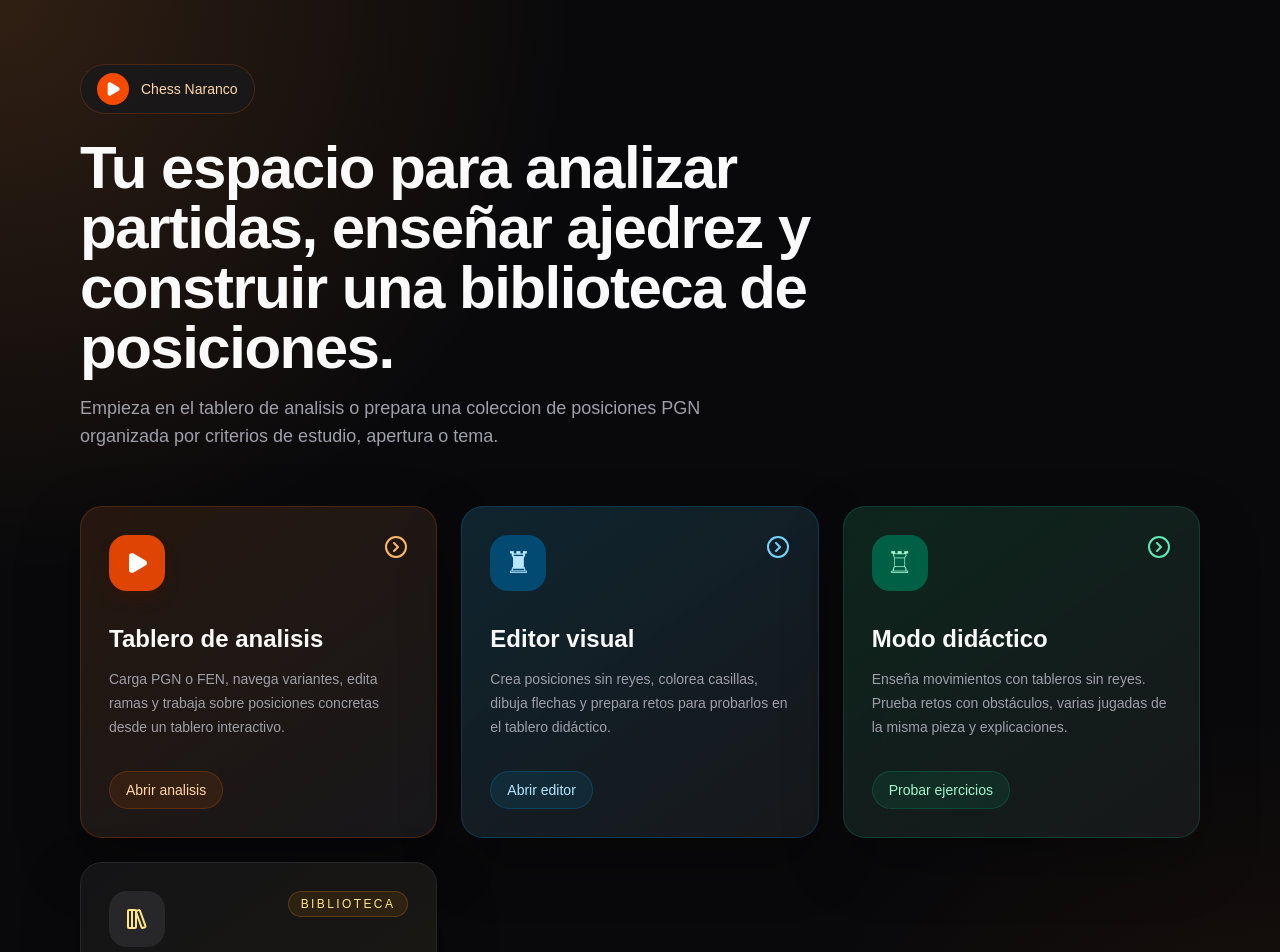
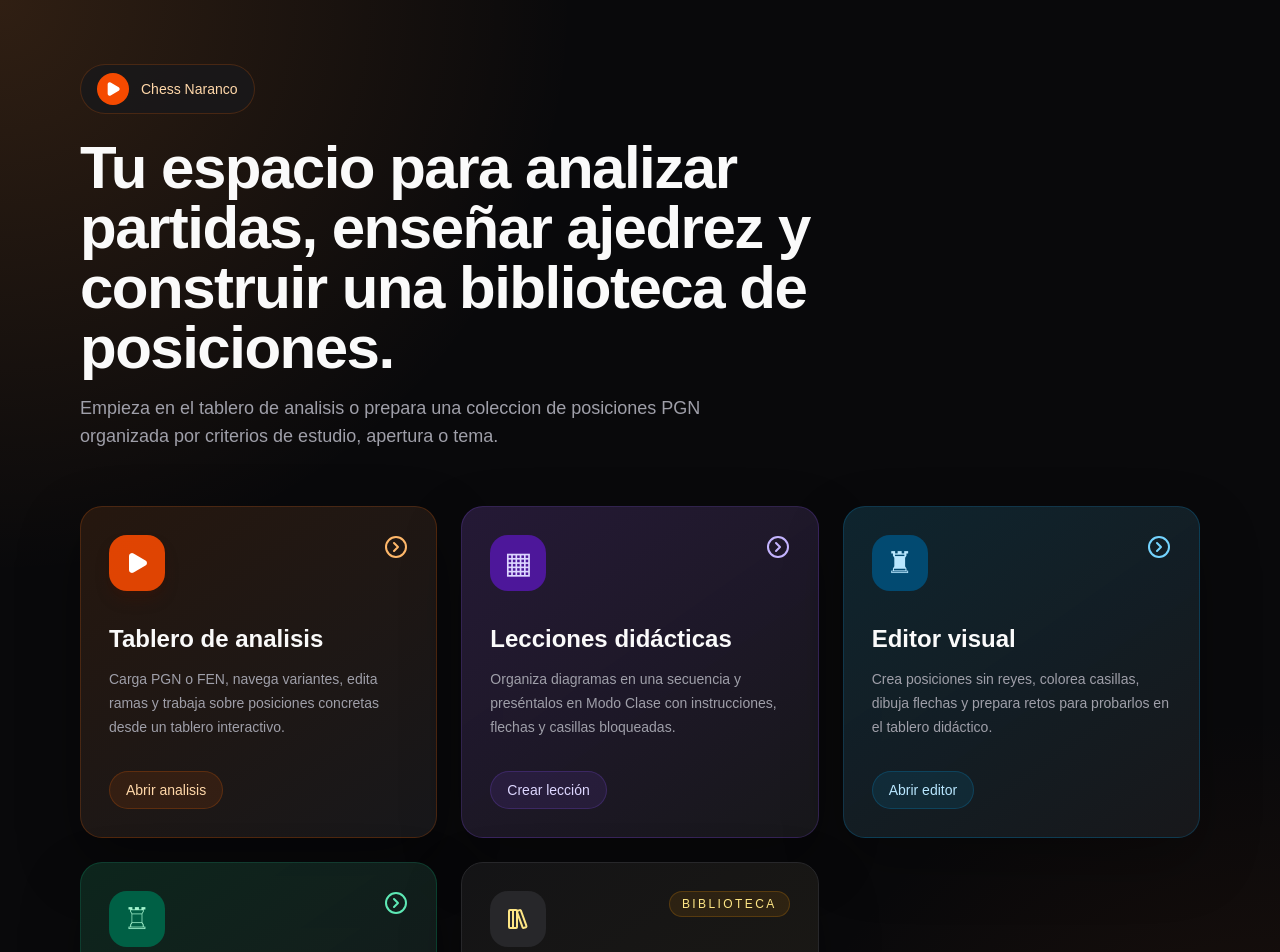
Before and after one commit to jrartime/Chess-Naranco, a React (Vite) app: page / in a window 1280 px wide. Shown: the top 952 px of the page. Built offline with nearby package versions, Linux system fonts and the light colour scheme.

Commit message:
feat: integrate didactic lesson studio into home navigation and preview

```diff
--- a/src/App.tsx
+++ b/src/App.tsx
@@ -3,6 +3,8 @@ import { Chess, Move, Square } from 'chess.js';
 import { Chessboard } from 'react-chessboard';
 import DidacticBoard from './DidacticBoard';
 import DiagramEditor from './DiagramEditor';
+import LessonStudio from './LessonStudio';
+import type { DidacticLesson } from './LessonStudio';
 import type { Diagram } from './DiagramEditor';
 import { parse } from 'pgn-parser';
 import { createPortal } from 'react-dom';
@@ -19,7 +21,7 @@ import { Dialog, DialogContent, DialogDescription, DialogHeader, DialogTitle, Di
 type PgnMove = { move: string; comments?: Array<{ text: string }>; nags?: string[]; variations?: PgnMove[][] };
 type PgnGame = { headers?: Record<string, string> | Array<{ name: string; value: string }>; introComments?: Array<{ text: string }>; moves?: PgnMove[]; result?: string };
 type ContextMenuState = { x: number; y: number; linePath: number[]; moveIndex: number; historySans: string[]; isMainLine: boolean } | null;
-type AppView = 'home' | 'analysis' | 'library' | 'class' | 'didactic' | 'editor' | 'editor-preview';
+type AppView = 'home' | 'analysis' | 'library' | 'class' | 'didactic' | 'editor' | 'editor-preview' | 'lessons' | 'lesson-preview';
 type NotationView = 'inline' | 'table';
 type LibraryGame = { id: string; title: string; subtitle: string; pgn: string; headers: Record<string, string> };
 type PgnLibrary = { id: string; name: string; importedAt: string; games: LibraryGame[] };
@@ -361,6 +363,7 @@ export default function App() {
   const [viewingMoveIndex, setViewingMoveIndex] = useState(-1);
   const [currentView, setCurrentView] = useState<AppView>('home');
   const [editorPreview, setEditorPreview] = useState<Diagram | null>(null);
+  const [lessonDraft, setLessonDraft] = useState<DidacticLesson | null>(null);
   const [classLibraryId, setClassLibraryId] = useState<string | null>(null);
   const [classIndex, setClassIndex] = useState(0);
   const [isHeaderDialogOpen, setIsHeaderDialogOpen] = useState(false);
@@ -1487,6 +1490,12 @@ export default function App() {
     );
   }
 
+  if (currentView === 'lesson-preview' && editorPreview) {
+    return <DidacticBoard initialLesson={editorPreview} onExit={() => setCurrentView('lessons')} />;
+  }
+  if (currentView === 'lessons') {
+    return <LessonStudio initialLesson={lessonDraft} onExit={() => { setLessonDraft(null); setCurrentView('home'); }} onTry={(diagram, lesson) => { setEditorPreview(diagram); setLessonDraft(lesson); setCurrentView('lesson-preview'); }} />;
+  }
   if (currentView === 'editor-preview' && editorPreview) {
     return <DidacticBoard initialLesson={editorPreview} onExit={() => setCurrentView('editor')} />;
   }
@@ -1539,6 +1548,17 @@ export default function App() {
                 <div className="mt-8 inline-flex items-center rounded-full border border-orange-500/20 bg-orange-500/10 px-4 py-2 text-sm font-medium text-orange-200">
                   Abrir analisis
                 </div>
+              </button>
+
+              <button
+                type="button"
+                onClick={() => setCurrentView('lessons')}
+                className="group rounded-3xl border border-violet-500/20 bg-[linear-gradient(145deg,rgba(43,29,64,0.82),rgba(24,24,27,0.98))] p-7 text-left shadow-[0_24px_60px_rgba(0,0,0,0.28)] transition hover:-translate-y-1 hover:border-violet-400/40"
+              >
+                <div className="flex items-start justify-between gap-4"><div className="flex h-14 w-14 items-center justify-center rounded-2xl bg-violet-900 text-violet-200"><span className="text-3xl">▦</span></div><ChevronRightCircle className="h-6 w-6 text-violet-300"/></div>
+                <h2 className="mt-8 text-2xl font-semibold text-zinc-50">Lecciones didácticas</h2>
+                <p className="mt-3 text-sm leading-6 text-zinc-400">Organiza diagramas en una secuencia y preséntalos en Modo Clase con instrucciones, flechas y casillas bloqueadas.</p>
+                <div className="mt-8 inline-flex items-center rounded-full border border-violet-500/20 bg-violet-500/10 px-4 py-2 text-sm font-medium text-violet-200">Crear lección</div>
               </button>
 
               <button
```
